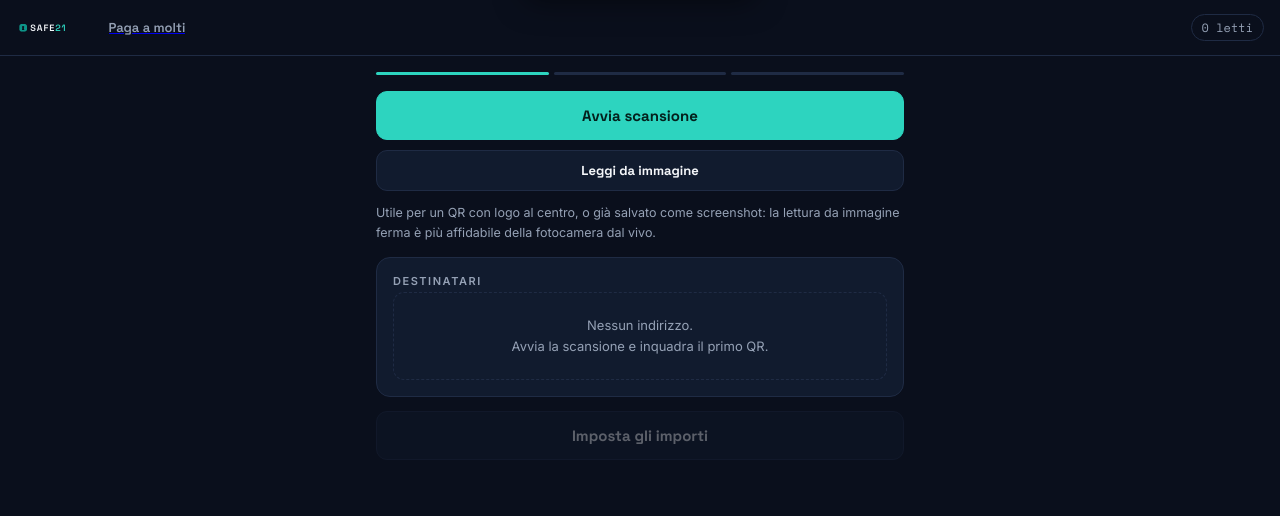
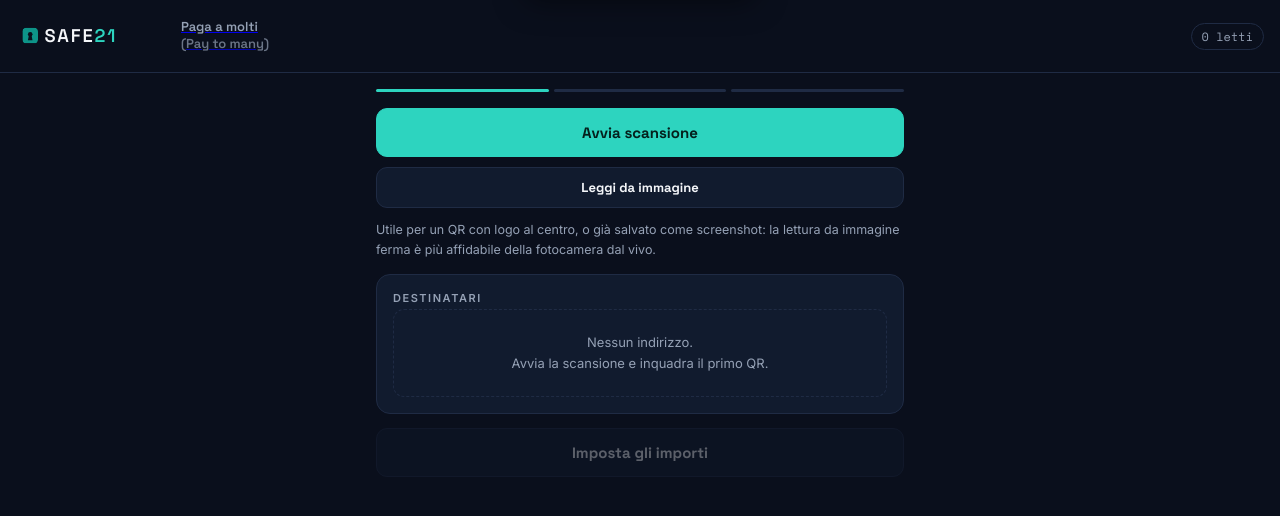
Before and after one commit to ManX-SAFE21/PaytoMany-for-Electrum, a plain HTML site: page index.html in a window 1280 px wide. Drawn offline with nearby package versions, Linux system fonts and the light colour scheme; no server answers.

Commit message:
Double the header logo, add English subtitle
Logo height 22px -> 44px. At that size the SAFE21 wordmark alone is wide
enough that "Paga a molti (Pay to many)" no longer fits beside it on a
375px screen next to the counter badge, truncating even after tightening
the logo-to-text gap. Stacked instead: "Paga a molti" bold, "(Pay to
many)" as a smaller subtitle line underneath — verified at 375px, no
truncation, no ellipsis.

```diff
--- a/index.html
+++ b/index.html
@@ -42,12 +42,13 @@ body{
   padding:14px 16px calc(14px);border-bottom:1px solid var(--edge);
   position:sticky;top:0;background:var(--void);z-index:10;
 }
-.brand{display:flex;align-items:center;gap:10px;min-width:0}
-.brand svg{height:22px;width:auto;flex-shrink:0}
+.brand{display:flex;align-items:center;gap:4px;min-width:0}
+.brand svg{height:44px;width:auto;flex-shrink:0;margin-right:-4px}
 .brand span{
   font-family:var(--display);font-weight:600;font-size:13px;color:var(--mute);
-  white-space:nowrap;overflow:hidden;text-overflow:ellipsis;
+  white-space:nowrap;overflow:hidden;text-overflow:ellipsis;line-height:1.3;
 }
+.brand-en{display:block;font-weight:400;font-size:10.5px;opacity:.7}
 .tally{
   font-family:var(--mono);font-size:12px;color:var(--mute);
   border:1px solid var(--edge);border-radius:999px;padding:4px 10px;white-space:nowrap;
@@ -194,7 +195,7 @@ pre.out{
       <g transform="translate(14,30)"><rect width="34" height="34" rx="8" fill="#0D9488" mask="url(#kh)"/></g>
       <text x="62" y="60" font-family="'Space Grotesk',Arial,sans-serif" font-size="40" font-weight="600" letter-spacing="4"><tspan fill="#F5F7FA">SAFE</tspan><tspan fill="#2DD4BF">21</tspan></text>
     </svg>
-    <span>Paga a molti</span>
+    <span>Paga a molti <span class="brand-en">(Pay to many)</span></span>
   </a>
   <div class="tally" id="tally">0 letti</div>
 </div>
```
